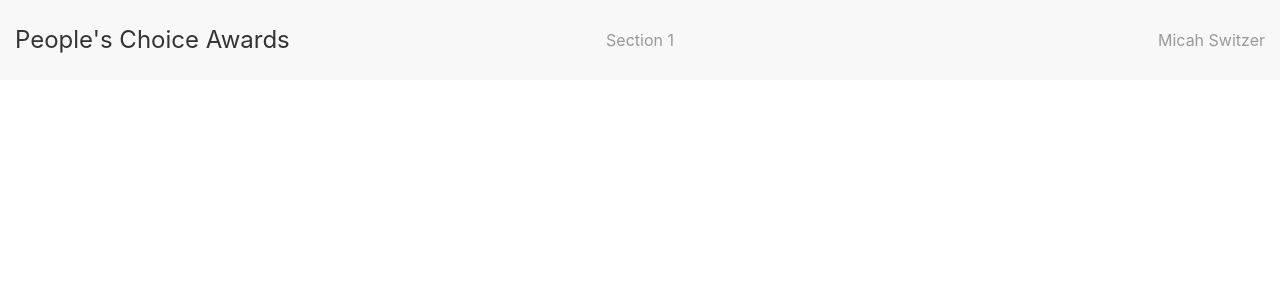
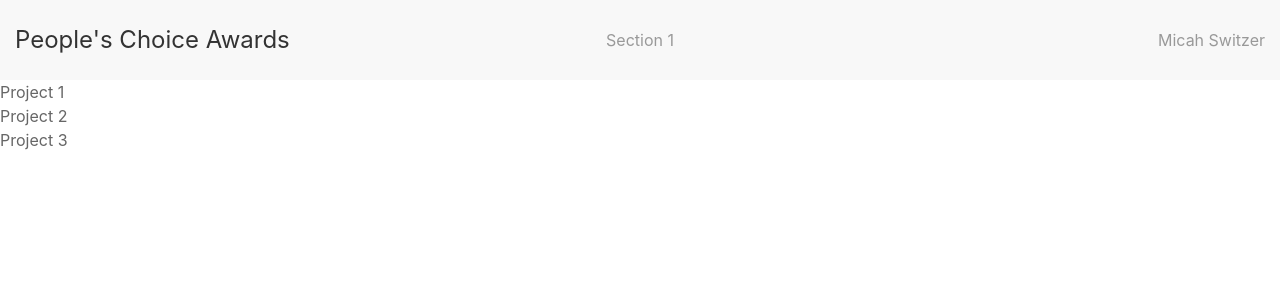
Before and after one commit to micahswitzer/peoples-choice, a Vue app: page / in a window 1280 px wide. Shown: the top 300 px of the page. Built offline with nearby package versions, Linux system fonts and the light colour scheme.

Commit message:
Began adding project card component

```diff
--- a/src/App.vue
+++ b/src/App.vue
@@ -1,23 +1,27 @@
 <template>
   <div id="app">
     <Header/>
+    <ProjectCard title="Project 1"/>
+    <ProjectCard title="Project 2"/>
+    <ProjectCard title="Project 3"/>
   </div>
 </template>
 
 <script lang="ts">
 import { Component, Vue } from 'vue-property-decorator';
 import Header from './components/Header.vue';
+import ProjectCard from './components/ProjectCard.vue';
 
 @Component({
   components: {
     Header,
+    ProjectCard,
   },
 })
-export default class App extends Vue {}
+export default class App extends Vue {
+
+}
 </script>
 
 <style>
-#app {
-
-}
 </style>
--- /dev/null
+++ b/src/components/ProjectCard.vue
@@ -0,0 +1,19 @@
+<template>
+	<div class="pc-project">
+		<span>{{ title }}</span>
+	</div>
+</template>
+
+<script lang="ts">
+import { Component, Prop, Vue } from 'vue-property-decorator';
+
+@Component
+export default class ProjectCard extends Vue {
+  @Prop() private title!: string;
+  @Prop() private isOpen!: boolean;
+}
+</script>
+
+<style>
+
+</style>
```
Also changed, not shown: 1 other file (tests, documents, lock files or other folders).
